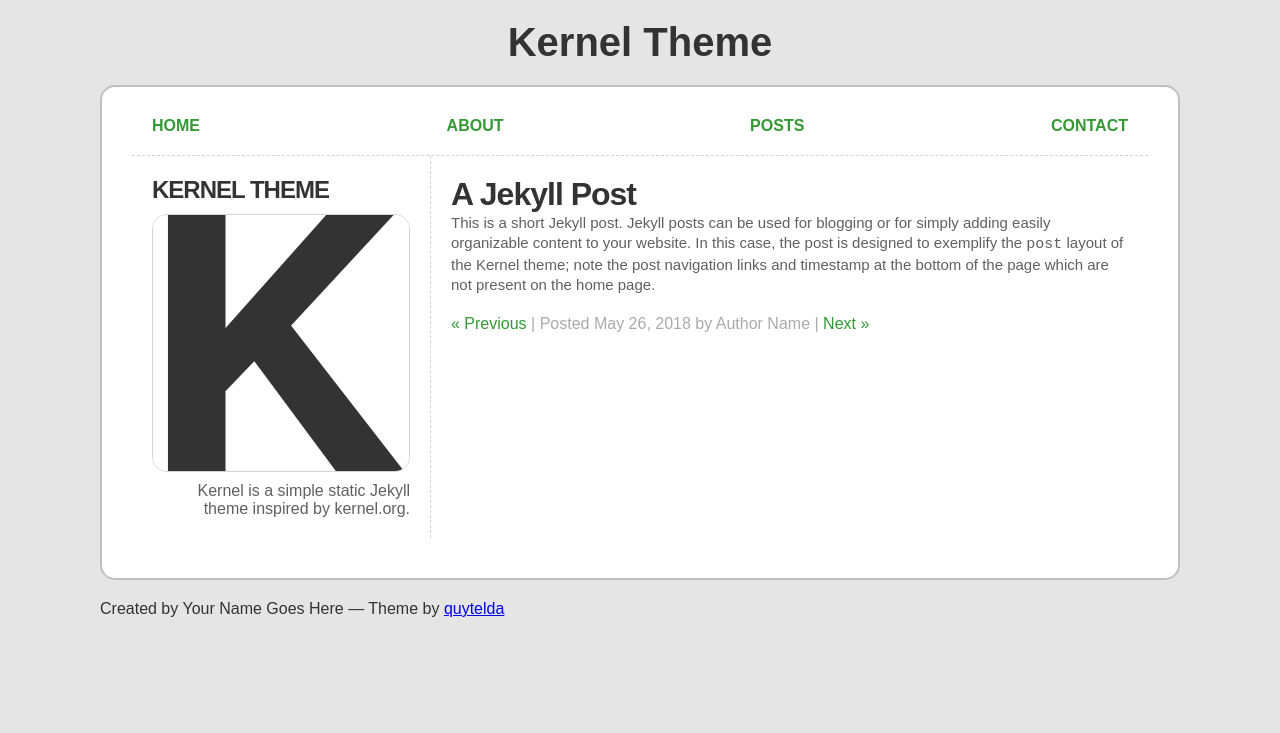
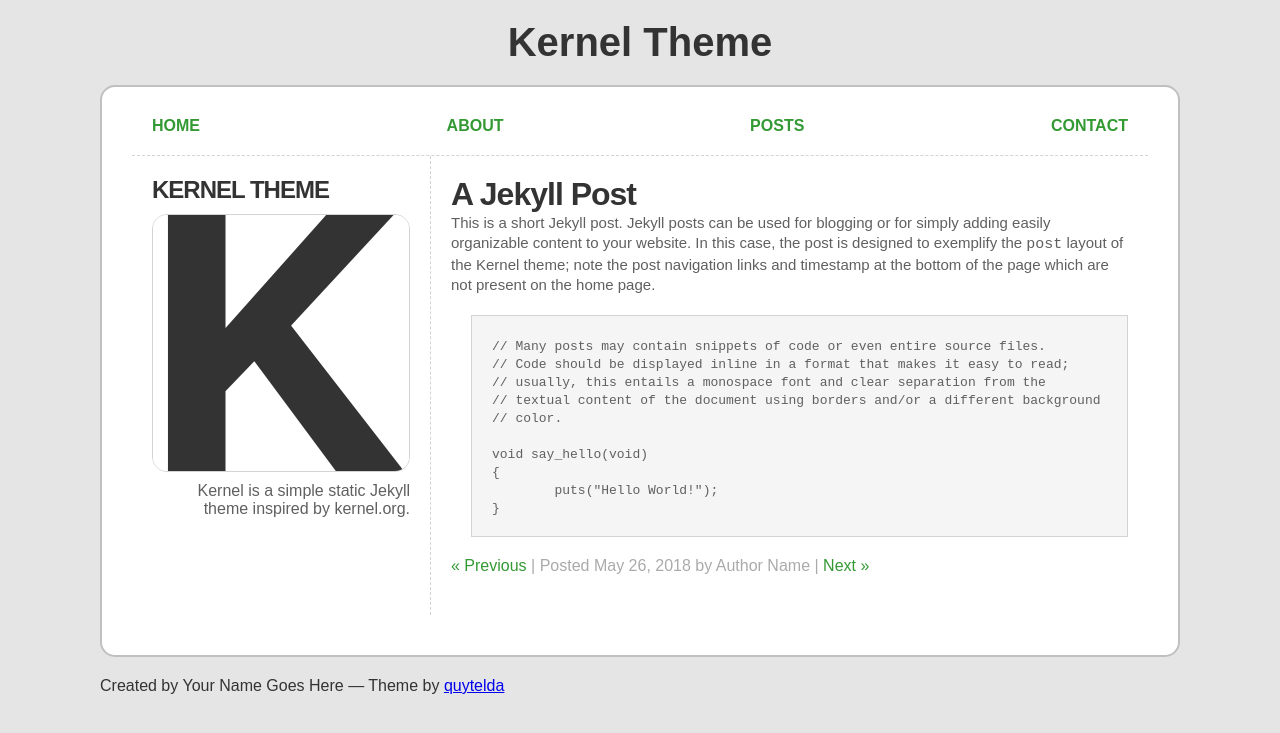
Before and after one commit to quytelda/jekyll-theme-kernel, a Jekyll site: the page built from _posts/2018-05-26-a-jekyll-post.md, in a window 1280 px wide. Shown: the top 733 px of the page. Built offline with Jekyll 4.4.1, drawn with Linux system fonts in a browser that asks for light colours.

Commit message:
Display preformatted code nicely.

````diff
--- a/_posts/2018-05-26-a-jekyll-post.md
+++ b/_posts/2018-05-26-a-jekyll-post.md
@@ -3,3 +3,16 @@ author: Author Name
 ---
 
 This is a short Jekyll post.  Jekyll posts can be used for blogging or for simply adding easily organizable content to your website.  In this case, the post is designed to exemplify the `post` layout of the Kernel theme; note the post navigation links and timestamp at the bottom of the page which are not present on the home page.
+
+```
+// Many posts may contain snippets of code or even entire source files.
+// Code should be displayed inline in a format that makes it easy to read;
+// usually, this entails a monospace font and clear separation from the
+// textual content of the document using borders and/or a different background
+// color.
+
+void say_hello(void)
+{
+	puts("Hello World!");
+}
+```
--- a/_sass/jekyll-theme-kernel.scss
+++ b/_sass/jekyll-theme-kernel.scss
@@ -147,6 +147,16 @@ main p {
   line-height: 20px;
 }
 
+main pre {
+  overflow: auto;
+
+  margin: 0 0 20px 20px;
+  padding: 20px;
+
+  background-color: #f5f5f5;
+  border: 1px solid lightgrey;
+}
+
 main ul, main ol {
   margin: 0 0 20px 20px;
 
````
